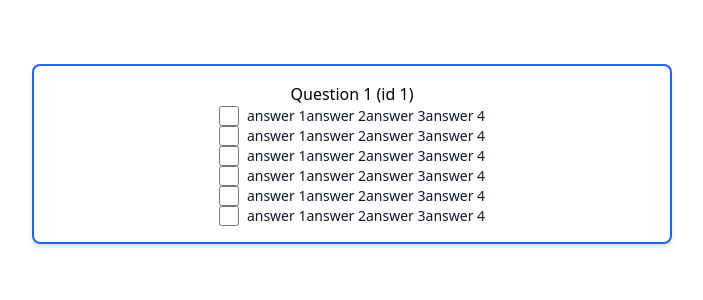
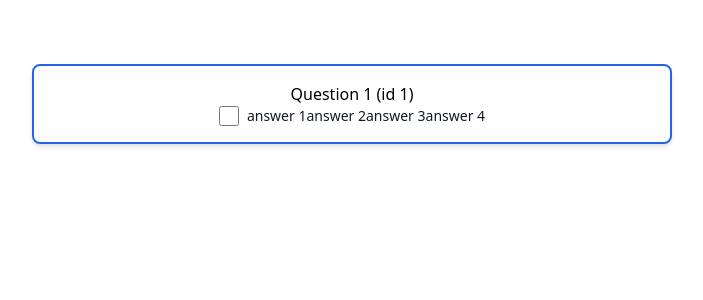
Before and after one commit to 2salted/quiz-app, a React (Vite) app: page /quiz/1 in a window 1280 px wide. Shown: the top 300 px of the page, without its empty margins (288-991 px from the left). Built offline with nearby package versions, Linux system fonts and the light colour scheme.

Commit message:
added functionality (saving before big change)

```diff
--- a/src/pages/Quiz.tsx
+++ b/src/pages/Quiz.tsx
@@ -7,16 +7,20 @@ export default function Quiz() {
   const { quizId } = useParams();
   const [currentIndexState, setCurrentIndexState] = useState(0);
   let matchedIdText = "";
+  let matchedIdAnswers = [""];
 
   for (let i = 0; i < questions.length; i++) {
     if (quizId !== undefined) {
       let question = questions[i];
       if (question.quizId === parseInt(quizId)) {
         matchedIdText = question.text;
+        matchedIdAnswers = question.answers;
         break;
       }
     }
   }
+  //let IdAnswersString = matchedIdAnswers.toString();
+  //console.log(matchedIdAnswers.length);
 
   function nextQuestion() {
     if (currentIndexState >= 0) {
@@ -35,9 +39,7 @@ export default function Quiz() {
         <div className="bg-white shadow-md rounded-lg w-1/2 border-2 border-blue-600 p-4 mt-16">
           <h3 className="text-center">{matchedIdText}</h3>
           <div className="flex flex-col items-center">
-            {questions.map((answer, index) => (
-              <QuizAnswers key={index} answer={answer.answers} />
-            ))}
+            <QuizAnswers answer={matchedIdAnswers} />
           </div>
         </div>
       </div>
```
